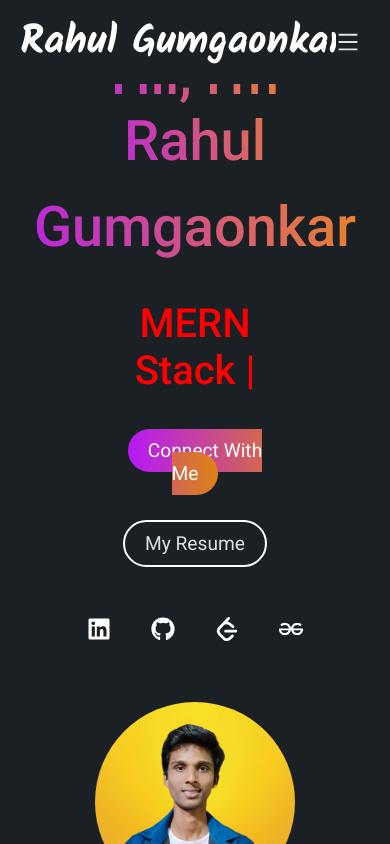
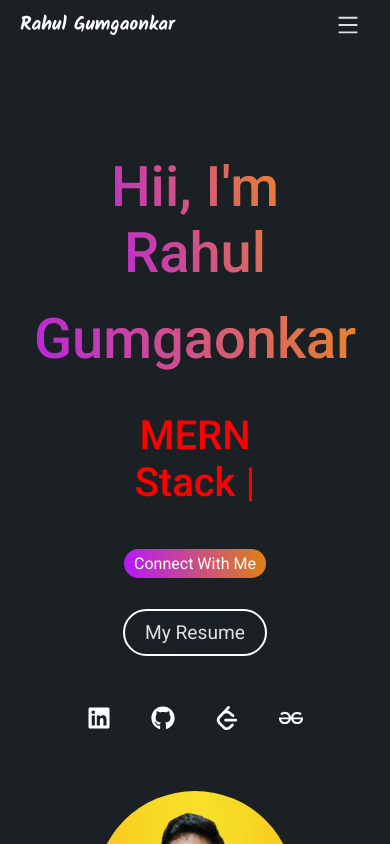
Before and after one commit to Rahul-Gumgaonkar/Portfolio, a React (Create React App) app: page / in a window 390 px wide. Shown: the top 844 px of the page. Built offline with nearby package versions, Linux system fonts and the light colour scheme; a web font is replaced by a local one.

Commit message:
Add Files

```diff
--- a/src/components/navbar/Navbar.css
+++ b/src/components/navbar/Navbar.css
@@ -115,5 +115,6 @@ a{
 
     .name{
         text-align: left;
+        font-size: 1.2rem;
     }
 }
--- a/src/components/profile/Profile.css
+++ b/src/components/profile/Profile.css
@@ -118,6 +118,7 @@
       height: 200px;
     }
     .profile {
+      margin-top: 100px;
       display: flex;
       align-items: center;
       justify-content: center;
@@ -141,4 +142,9 @@
   .left{
     margin-top: 100px;
   }
+  .profile-connect {
+    padding: 5px 10px;
+    border-radius: 50px;
+    font-size: 1rem;
   }
+  }
```
